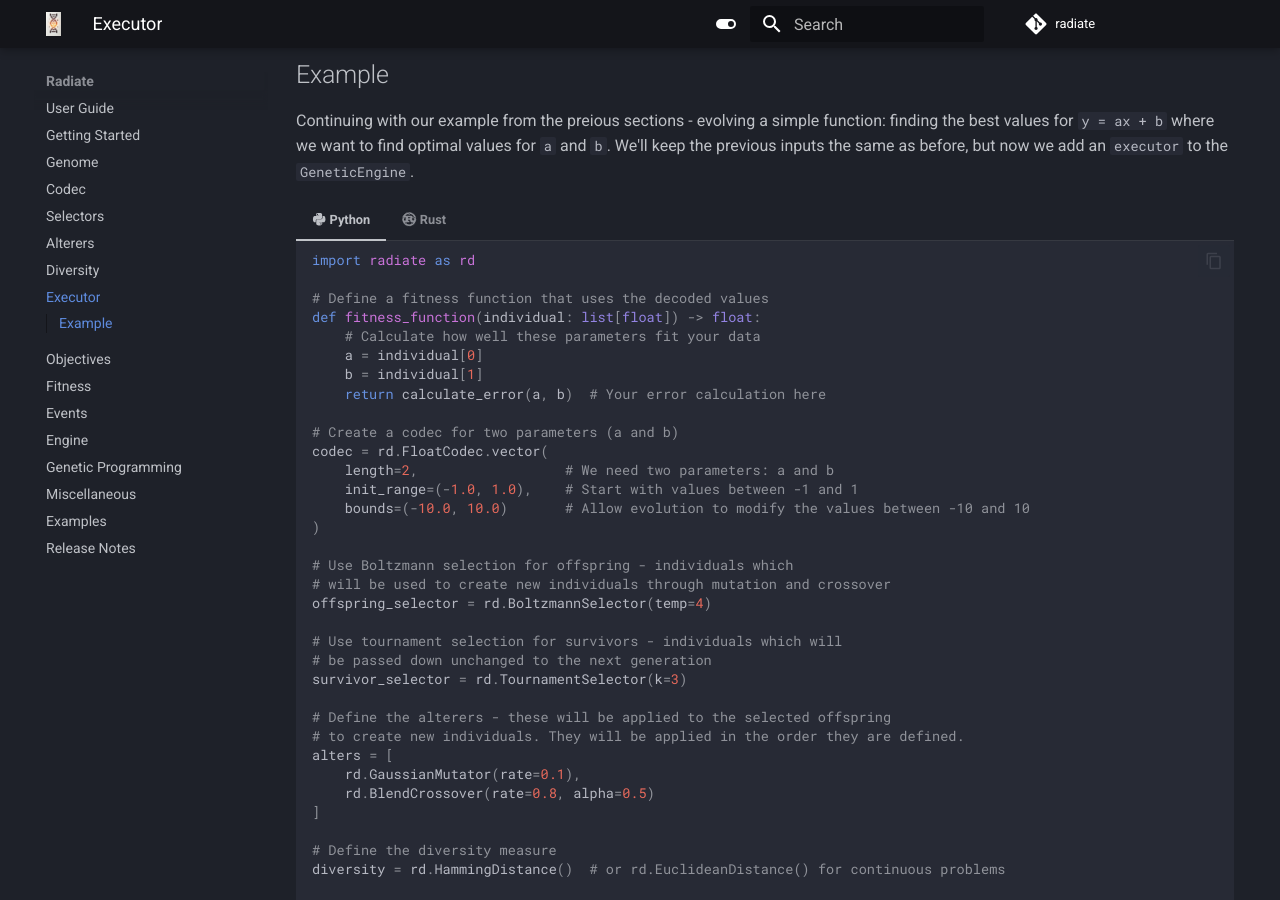
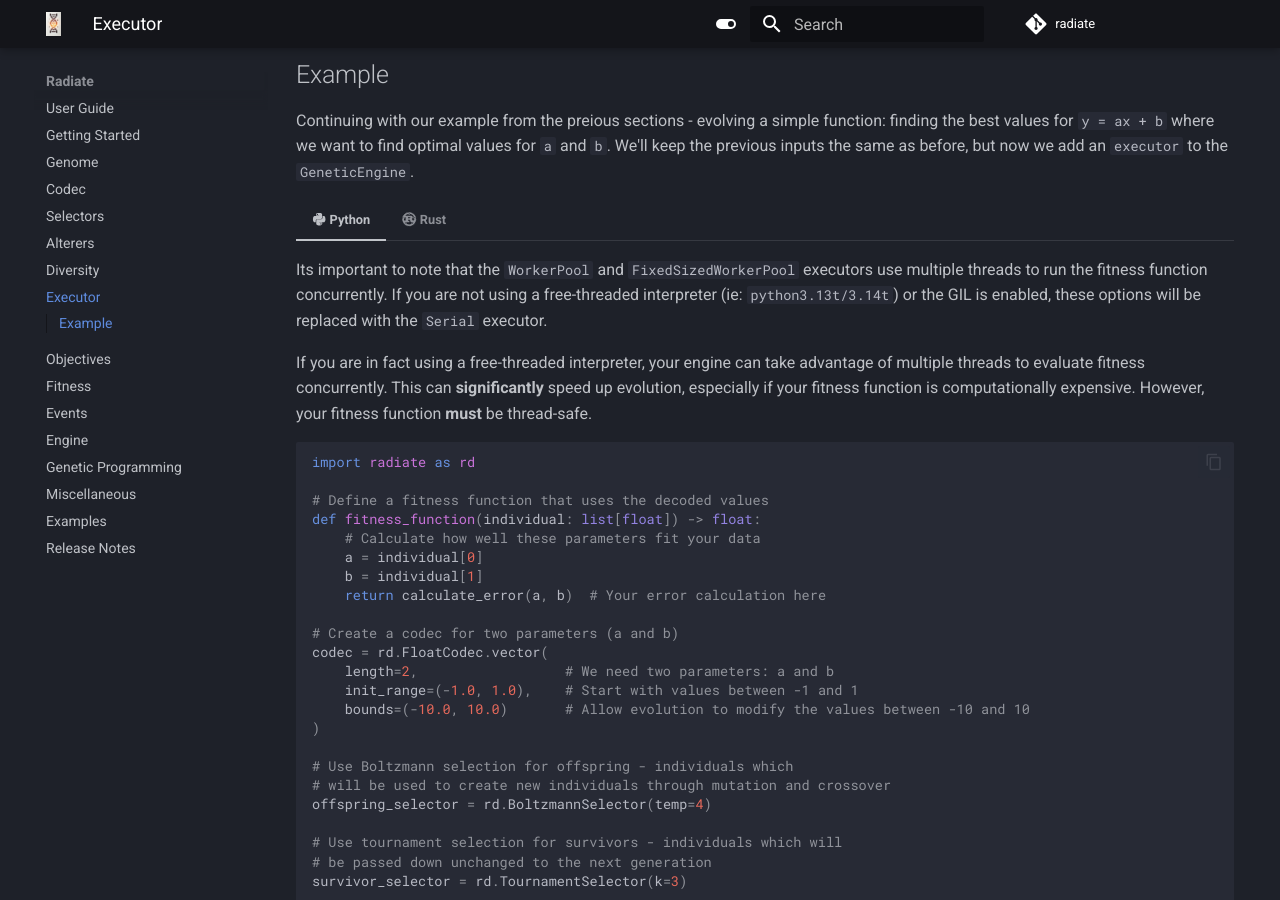
Before and after one commit to pkalivas/radiate, an MkDocs documentation site: the page built from docs/source/executors.md, in a window 1280 px wide and 900 px high, scrolled down 509 px. Built offline with MkDocs 1.6.1 and Material for MkDocs 9.7.7, drawn with Linux system fonts in a browser that asks for light colours; comment, search, counter and statistics services are not loaded.

Commit message:
adding to readme and makefile

````diff
--- a/docs/source/executors.md
+++ b/docs/source/executors.md
@@ -17,6 +17,10 @@ Currently, radiate supports three executors:
 Continuing with our example from the preious sections - evolving a simple function: finding the best values for `y = ax + b` where we want to find optimal values for `a` and `b`. We'll keep the previous inputs the same as before, but now we add an `executor` to the `GeneticEngine`.
 
 === ":fontawesome-brands-python: Python"
+
+    Its important to note that the `WorkerPool` and `FixedSizedWorkerPool` executors use multiple threads to run the fitness function concurrently. If you are not using a free-threaded interpreter (ie: `python3.13t/3.14t`) or the GIL is enabled, these options will be replaced with the `Serial` executor.
+
+    If you are in fact using a free-threaded interpreter, your engine can take advantage of multiple threads to evaluate fitness concurrently. This can **significantly** speed up evolution, especially if your fitness function is computationally expensive. However, your fitness function **must** be thread-safe.
 
     ```python
     import radiate as rd
````
Also changed, not shown: 2 other files.
